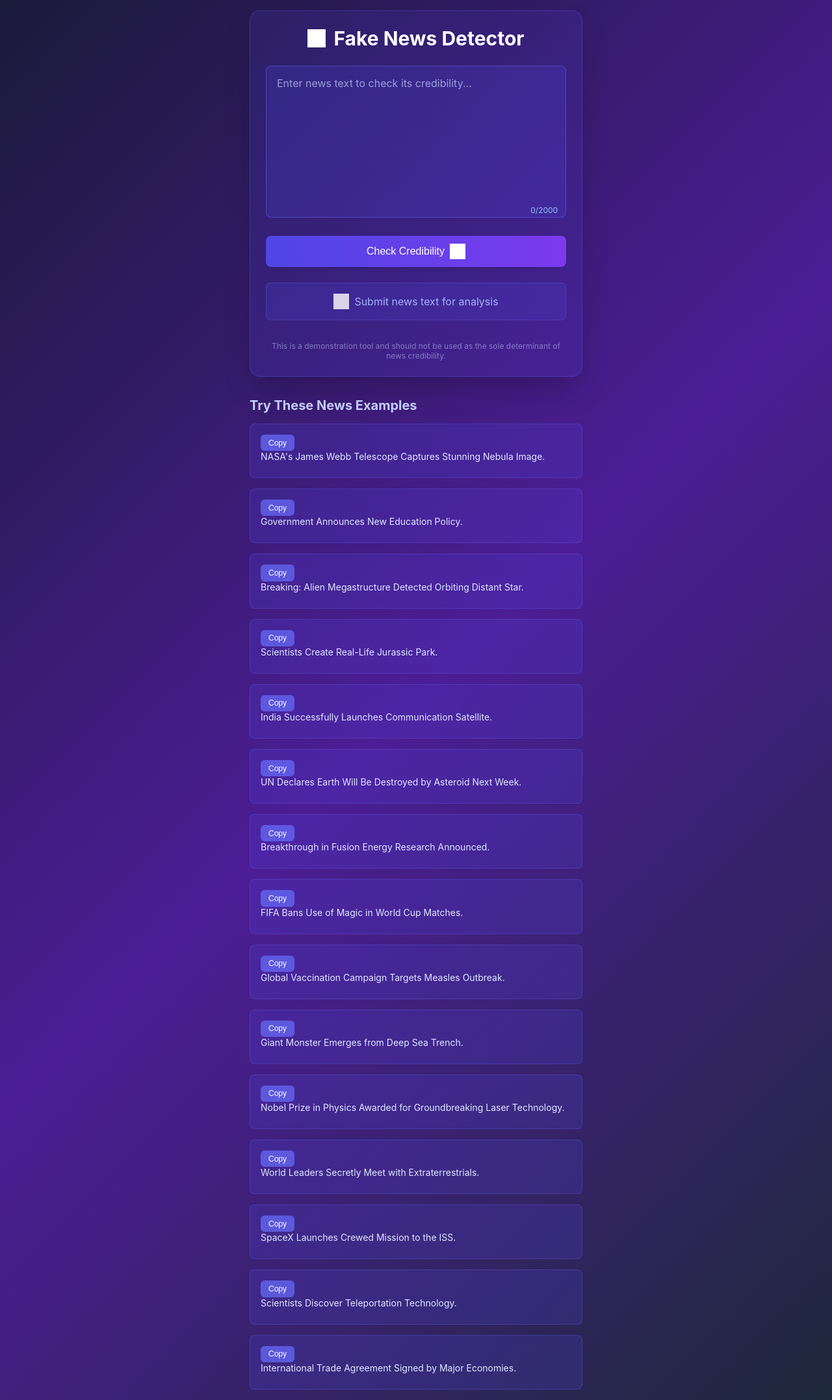
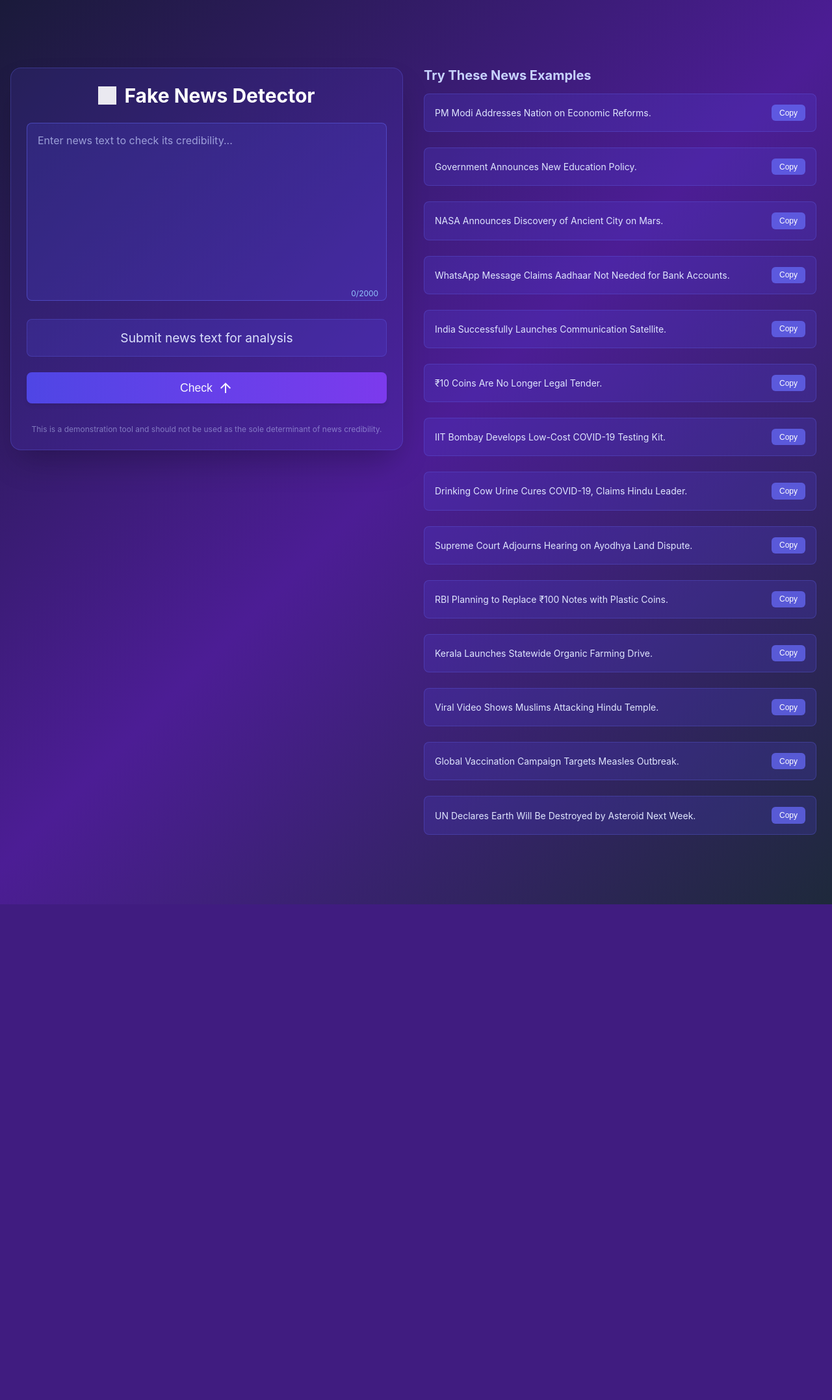
Before and after one commit to iamhimanshu98/Fake-News-Detection, a Django app: page / in a window 1280 px wide. Shown: the whole page at 65% size. After the commit the page ends 1392 px from the top, so only its background shows below. Run offline with Django 4.2, Linux system fonts and the light colour scheme; parts of the project's set-up code (start-up, migrations or seed data) failed here and were passed over; grey boxes are pictures that could not be loaded.

Commit message:
favicon added

```diff
--- a/detector/static/detector/script.js
+++ b/detector/static/detector/script.js
@@ -1,9 +1,14 @@
 // Get CSRF token from the cookie or HTML
 const csrftoken = document.querySelector("[name=csrfmiddlewaretoken]").value;
 
-function copyToClipboard(text) {
-  navigator.clipboard.writeText(text).catch(err => {
-    console.error("Failed to copy: ", err);
+function copyToClipboard(text, button = null) {
+  navigator.clipboard.writeText(text).then(() => {
+      if (button) {
+          button.classList.add('copied');
+          setTimeout(() => {
+              button.classList.remove('copied');
+          }, 1500);
+      }
   });
 }
 
--- a/detector/static/detector/style.css
+++ b/detector/static/detector/style.css
@@ -1,3 +1,4 @@
+/* RESET & BASE */
 * {
   margin: 0;
   padding: 0;
@@ -15,13 +16,50 @@ body {
   color: #fff;
 }
 
-.container {
+@keyframes fadeIn {
+  from {
+    opacity: 0;
+    transform: translateY(10px) scale(0.98);
+  }
+  to {
+    opacity: 1;
+    transform: translateY(0) scale(1);
+  }
+}
+
+/* LAYOUT */
+.main-layout {
+  display: flex;
+  flex-direction: row;
+  gap: 2rem;
   width: 100%;
-  max-width: 32rem;
+  max-width: 1280px;
   margin: 0 auto;
   animation: fadeIn 0.4s ease-out forwards;
 }
 
+.detector-card {
+  flex: 1;
+}
+
+.scrollable-news {
+  flex: 1;
+  max-height: 85vh;
+  overflow-y: auto;
+  padding-right: 0.5rem;
+  scrollbar-width: thin;
+  scrollbar-color: rgba(99, 102, 241, 0.4) transparent;
+}
+
+.scrollable-news::-webkit-scrollbar {
+  width: 6px;
+}
+.scrollable-news::-webkit-scrollbar-thumb {
+  background-color: rgba(99, 102, 241, 0.5);
+  border-radius: 4px;
+}
+
+/* CARD */
 .card {
   background-color: rgba(79, 70, 229, 0.15);
   backdrop-filter: blur(8px);
@@ -31,6 +69,7 @@ body {
   box-shadow: 0 25px 50px -12px rgba(0, 0, 0, 0.25);
 }
 
+/* HEADER */
 .header {
   display: flex;
   align-items: center;
@@ -50,19 +89,15 @@ body {
   filter: brightness(0) invert(1);
 }
 
-.warning-icon {
+.warning-icon,
+.help-icon {
   width: 1.75rem;
   height: 1.75rem;
-  filter: brightness(0) invert(1); /* Make it white */
+  filter: brightness(0) invert(1);
+  opacity: 0.9;
 }
 
-
-.help-icon {
-  opacity: 0.8;
-  filter: brightness(0) invert(1); /* Make it white */
-}
-
-
+/* FORM */
 .textarea-container {
   position: relative;
   margin-bottom: 1.5rem;
@@ -94,23 +129,25 @@ textarea::placeholder {
 .char-count {
   position: absolute;
   bottom: 0.5rem;
-  right: .8rem;
+  right: 0.8rem;
   font-size: 0.75rem;
   color: #93c5fd;
 }
 
+/* SUBMIT BUTTON */
 .submit-button {
   width: 100%;
   padding: 0.75rem 1.5rem;
+  margin: 0 auto;
   display: flex;
   align-items: center;
   justify-content: center;
   gap: 0.5rem;
   background: linear-gradient(to right, #4f46e5, #7c3aed);
-  color: #fff;
+  color: #fffffff0;
   border: none;
   border-radius: 0.5rem;
-  font-size: 1rem;
+  font-size: 1.1rem;
   font-weight: 500;
   cursor: pointer;
   transition: all 0.3s ease;
@@ -127,8 +164,9 @@ textarea::placeholder {
   transform: translateY(0);
 }
 
+/* RESULT */
 .result {
-  margin-top: 1.5rem;
+  margin-bottom: 1.5rem;
   padding: 1rem;
   background-color: rgba(79, 70, 229, 0.2);
   border: 1px solid rgba(99, 102, 241, 0.3);
@@ -136,10 +174,12 @@ textarea::placeholder {
   display: flex;
   align-items: center;
   justify-content: center;
+  font-size: 1.2rem;
   gap: 0.5rem;
-  color: #a5b4fc;
+  color: #dbe1fc;
 }
 
+/* DISCLAIMER */
 .disclaimer {
   margin-top: 2rem;
   text-align: center;
@@ -147,10 +187,7 @@ textarea::placeholder {
   color: rgba(199, 210, 254, 0.5);
 }
 
-.sample-news-section {
-  margin-top: 2rem;
-}
-
+/* SAMPLE NEWS */
 .sample-news-section h2 {
   font-size: 1.25rem;
   margin-bottom: 1rem;
@@ -170,11 +207,16 @@ textarea::placeholder {
   padding: 1rem;
   position: relative;
   color: #e0e7ff;
+  display: flex;
+  justify-content: space-between;
+  align-items: center;
+  margin-bottom: 0.5rem;
 }
 
 .news-text {
+  flex: 1;
+  margin-right: 1rem;
   font-size: 0.875rem;
-  margin-bottom: 0.5rem;
 }
 
 .copy-button {
@@ -184,37 +226,41 @@ textarea::placeholder {
   border: none;
   border-radius: 0.375rem;
   font-size: 0.75rem;
-
   cursor: pointer;
+  transition: background-color 0.3s, transform 0.2s;
 }
 
 .copy-button:hover {
   background: rgba(99, 102, 241, 1);
 }
 
-@media (max-width: 640px) {
+.copy-button:active {
+  transform: scale(0.95);
+  background: rgba(99, 102, 241, 0.9);
+}
+
+.copy-button.copied::after {
+  content: "";
+  margin-left: 0;
+  color: #a3e635;
+  font-weight: 100;
+}
+
+/* RESPONSIVE */
+@media (max-width: 768px) {
+  .main-layout {
+    flex-direction: column;
+  }
+
   .news-grid {
     grid-template-columns: 1fr;
   }
-}
 
-@keyframes fadeIn {
-  from {
-      opacity: 0;
-      transform: translateY(10px) scale(0.98);
-  }
-  to {
-      opacity: 1;
-      transform: translateY(0) scale(1);
-  }
-}
-
-@media (max-width: 640px) {
   .card {
-      padding: 1rem;
+    padding: 1rem;
   }
 
   .header h1 {
-      font-size: 1.5rem;
+    font-size: 1.5rem;
   }
 }
--- a/detector/templates/detector/home.html
+++ b/detector/templates/detector/home.html
@@ -6,12 +6,17 @@
     <meta charset="UTF-8">
     <meta name="viewport" content="width=device-width, initial-scale=1.0">
     <title>Fake News Detector</title>
+    <link rel="icon" type="image/png" href="{% static 'images/favicon2.png' %}">
     <link href="https://fonts.googleapis.com/css2?family=Poppins:wght@400;500;700&display=swap" rel="stylesheet">
+    <link rel="stylesheet"
+        href="https://fonts.googleapis.com/css2?family=Material+Symbols+Outlined:opsz,wght,FILL,GRAD@20..48,100..700,0..1,-50..200&icon_names=arrow_upward" />
     <link rel="stylesheet" type="text/css" href="{% static 'detector/style.css' %}">
 </head>
 
 <body>
-    <div class="container">
+    <div class="main-layout">
+        <!-- Left: Form Section -->
+        <div class="detector-card">
             <div class="card">
                 <div class="header">
                     <img src="https://cdn.jsdelivr.net/npm/lucide-static@0.344.0/icons/alert-triangle.svg" alt="Warning"
@@ -22,42 +27,47 @@
                 <form id="news-form" class="form" method="post">
                     {% csrf_token %}
                     <div class="textarea-container">
-                    <textarea rows="10" id="news-text" placeholder="Enter news text to check its credibility..." maxlength="2000"
-                        required></textarea>
+                        <textarea rows="12" id="news-text" placeholder="Enter news text to check its credibility..."
+                            maxlength="2000" required></textarea>
                         <div class="char-count">0/2000</div>
                     </div>
 
+                    <div class="result">
+                        <!-- <img src="https://cdn.jsdelivr.net/npm/lucide-static@0.344.0/icons/help-circle.svg" alt="Help" class="icon help-icon"> -->
+                        <p id="prediction">Submit news text for analysis</p>
+                    </div>
+
                     <button type="submit" class="submit-button">
-                    <span>Check Credibility</span>
-                    <img src="https://cdn.jsdelivr.net/npm/lucide-static@0.344.0/icons/send.svg" alt="Send"
-                        class="icon send-icon">
+                        <span>Check</span>
+                        <span class="material-symbols-outlined">
+                            arrow_upward
+                        </span>
                     </button>
                 </form>
 
-            <div class="result">
-                <img src="https://cdn.jsdelivr.net/npm/lucide-static@0.344.0/icons/help-circle.svg" alt="Help"
-                    class="icon help-icon">
-                <p id="prediction">Submit news text for analysis</p>
-            </div>
 
                 <div class="disclaimer">
-                <p>This is a demonstration tool and should not be used as the sole determinant of news credibility.</p>
+                    <p>This is a demonstration tool and should not be used as the sole determinant of news credibility.
+                    </p>
+                </div>
             </div>
         </div>
 
-        <div class="sample-news-section">
+        <!-- Right: Sample News Section -->
+        <div class="sample-news-section scrollable-news">
             <h2>Try These News Examples</h2>
             <div class="news-grid">
                 {% for news in sample_news %}
                 <div class="news-card">
-                    <button class="copy-button" onclick="copyToClipboard(`{{ news.text|escapejs }}`)">Copy</button>
                     <p class="news-text">{{ news.text }}</p>
+                    <button class="copy-button"
+                        onclick="copyToClipboard(`{{ news.text|escapejs }}`, this)">Copy</button>
                 </div>
                 {% endfor %}
             </div>
         </div>
+    </div>
 
-    </div>
     <script src="{% static 'detector/script.js' %}"></script>
 </body>
 
--- a/detector/views.py
+++ b/detector/views.py
@@ -1,51 +1,47 @@
 import joblib
 from django.shortcuts import render
 from django.http import JsonResponse
-from sklearn.feature_extraction.text import TfidfVectorizer
-from sklearn.linear_model import LogisticRegression
-from sklearn.pipeline import make_pipeline
 import os
 
-# Load the model (make sure the path to your model is correct)
+# Load the model (ensure this path points to your new model)
 BASE_DIR = os.path.dirname(os.path.abspath(__file__))
-MODEL_PATH = os.path.join(BASE_DIR, "..", "model", "fake_news_model.pkl")
+MODEL_PATH = os.path.join(BASE_DIR, "..", "model", "model_logistic.pkl")
 
 model = joblib.load(MODEL_PATH)
 
 def predict_fake_news(news_text):
-    """Predict whether the given text is fake or real"""
     prediction = model.predict([news_text])
     return prediction[0]
 
 def home(request):
     """Home page view with sample news"""
     sample_news = [
-    {"text": "NASA's James Webb Telescope Captures Stunning Nebula Image."},  # real
-    {"text": "Government Announces New Education Policy."},  # real
-    {"text": "Breaking: Alien Megastructure Detected Orbiting Distant Star."},  # fake
-    {"text": "Scientists Create Real-Life Jurassic Park."},  # fake
-    {"text": "India Successfully Launches Communication Satellite."},  # real
-    {"text": "UN Declares Earth Will Be Destroyed by Asteroid Next Week."},  # fake
-    {"text": "Breakthrough in Fusion Energy Research Announced."},  # real
-    {"text": "FIFA Bans Use of Magic in World Cup Matches."},  # fake
-    {"text": "Global Vaccination Campaign Targets Measles Outbreak."},  # real
-    {"text": "Giant Monster Emerges from Deep Sea Trench."},  # fake
-    {"text": "Nobel Prize in Physics Awarded for Groundbreaking Laser Technology."},  # real
-    {"text": "World Leaders Secretly Meet with Extraterrestrials."},  # fake
-    {"text": "SpaceX Launches Crewed Mission to the ISS."},  # real
-    {"text": "Scientists Discover Teleportation Technology."},  # fake
-    {"text": "International Trade Agreement Signed by Major Economies."}  # real
+        {"text": "PM Modi Addresses Nation on Economic Reforms."},  # real
+        {"text": "Government Announces New Education Policy."},  # real
+        {"text": "NASA Announces Discovery of Ancient City on Mars."},  # fake
+        {"text": "WhatsApp Message Claims Aadhaar Not Needed for Bank Accounts."},  # fake
+        {"text": "India Successfully Launches Communication Satellite."},  # real
+        {"text": "₹10 Coins Are No Longer Legal Tender."},  # fake
+        {"text": "IIT Bombay Develops Low-Cost COVID-19 Testing Kit."},  # real
+        {"text": "Drinking Cow Urine Cures COVID-19, Claims Hindu Leader."},  # fake
+        {"text": "Supreme Court Adjourns Hearing on Ayodhya Land Dispute."},  # real
+        {"text": "RBI Planning to Replace ₹100 Notes with Plastic Coins."},  # fake
+        {"text": "Kerala Launches Statewide Organic Farming Drive."},  # real
+        {"text": "Viral Video Shows Muslims Attacking Hindu Temple."},  # fake
+        {"text": "Global Vaccination Campaign Targets Measles Outbreak."},  # real
+        {"text": "UN Declares Earth Will Be Destroyed by Asteroid Next Week."},  # fake
+        {"text": "Traditional Art Form of Madhubani Gains Global Recognition."}  # real
     ]
+
     return render(request, 'detector/home.html', {'sample_news': sample_news})
 
-
 def predict(request):
-    """Predict view"""
+    """Prediction API endpoint"""
     if request.method == "POST":
         news_text = request.POST.get('news_text')
         if news_text:
             prediction = predict_fake_news(news_text)
-            result = "FAKE" if prediction == 0 else "REAL"
+            result = "FAKE" if prediction == 1 else "REAL"
             return JsonResponse({'prediction': result})
         else:
             return JsonResponse({'error': 'No text provided'}, status=400)
```
Also changed, not shown: detector/static/images/favicon.png (added), detector/static/images/favicon2.png (added), favicon.png (added), 1 other file. Lines whose indentation alone changed are shown as unchanged.
